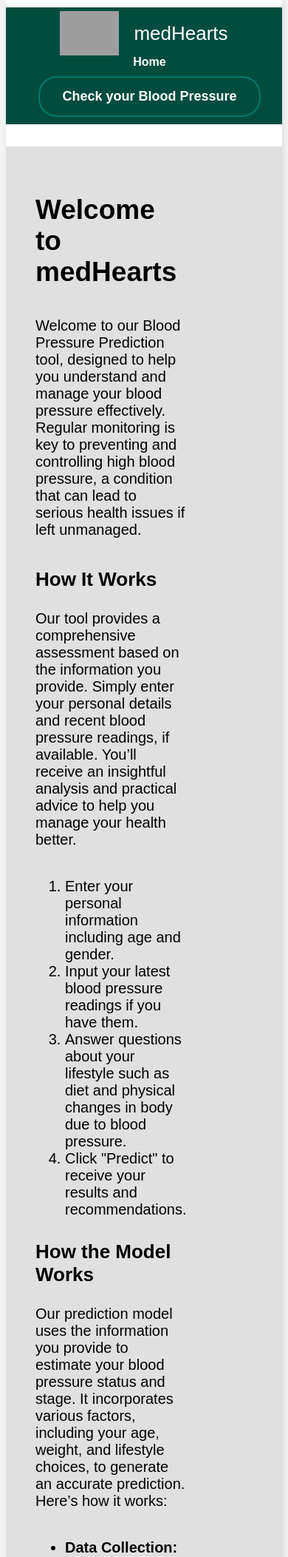
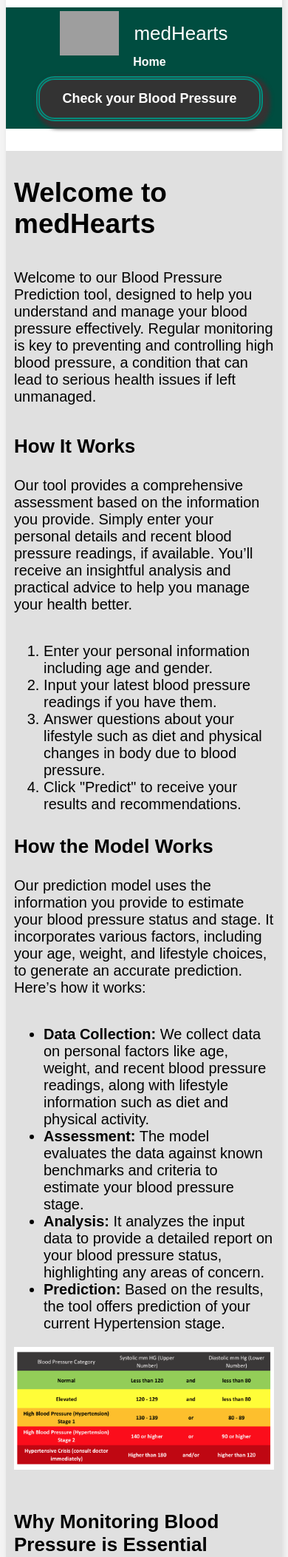
Before and after one commit to Priyanshu-SR/medHearts, a Flask app: page / in a window 390 px wide. Shown: the part 88-2193 px from the top of the page at 74% size. Run offline with Flask 3, Linux system fonts and the light colour scheme; parts of the project's set-up code (start-up, migrations or seed data) failed here and were passed over; grey boxes are pictures that could not be loaded.

Commit message:
index.css

```diff
--- a/Flask/static/css/index.css
+++ b/Flask/static/css/index.css
@@ -77,20 +77,21 @@ body {
 #check {
     padding: 15px 30px;
     border-radius: 25px;
-    border: 2px solid #00796b;
+    border: 5px double #018d7d;
     font-size: 18px;
     font-weight: 700;
     color: #ffffff;
-    background-color: #004d40;
+    background-color: #333333;
     cursor: pointer;
     text-align: center;
     display: inline-block;
     margin-left: 20px;
     transition: 1s ease;
+    box-shadow: 5px 5px 5px 5px #333333;
 }
 
 #check:hover {
-    background-color: #333333;
+    background-color: #026151;
 }
 
 #main {
@@ -118,7 +119,7 @@ body {
     margin-right: 30px;
 }
 
-#main #mleft img{
+#main #mleft img {
     border-bottom: 5px double #333333;
     float: left;
     width: 15%;
@@ -215,58 +216,65 @@ body {
 }
 
 @media (max-width: 1000px) {
-    #mleft{
+    #mleft {
         padding-left: 2px;
         line-height: normal;
     }
-    #mleft img{
+
+    #mleft img {
         display: none;
     }
-    #mleft h2{
+
+    #mleft h2 {
         font-size: 24px;
     }
-    #mleft h3{
+
+    #mleft h3 {
         font-size: 18px;
     }
-    #mleft p{
+
+    #mleft p {
         font-size: 14px;
     }
-    #meft li{
+
+    #meft li {
         padding: 3px;
         font-size: 12px;
     }
 }
-@media (max-width: 800px){
-    #mleft{
+
+@media (max-width: 800px) {
+    #mleft {
         display: none;
     }
 }
+
 @media (max-width: 600px) {
     #mleft {
-        display: none; /* Hide #mleft on smaller screens */
+        display: none;
     }
 
     #mright {
-        width: 100%;   /* Ensure #mright takes up the full width */
+        width: 100%;
         padding: 10px;
-        box-sizing: border-box; /* Include padding in width */
+        box-sizing: border-box;
     }
 
     #main {
-        flex-direction: column; /* Stack #mleft and #mright vertically */
+        flex-direction: column;
         padding: 20px;
     }
 
     #main #mright img {
-        width: 80%;    /* Reduce the width of images in #mright */
+        width: 80%;
         margin: 0 auto 20px;
         float: none;
-        border: none; /* Remove border from images if needed */
+        border: none;
     }
 
     #nav {
-        flex-direction: column; /* Stack nav items vertically */
-        height: auto; /* Adjust height */
+        flex-direction: column;
+        height: auto;
         padding: 10px 0;
     }
 
@@ -276,25 +284,25 @@ body {
     }
 
     #nright a {
-        margin-bottom: 10px; /* Space between Home link and Check button */
-        font-size: 18px; /* Adjust font size for better readability */
+        margin-bottom: 10px;
+        font-size: 18px;
     }
 
     #check {
-        margin-top: 10px; /* Add space above Check button */
-        display: block; /* Center the button */
+        margin-top: 10px;
+        display: block;
         margin-left: auto;
         margin-right: 10px;
     }
 
     #main #mright h1 {
-        font-size: 40px; /* Increase the size of the heading */
-        text-align: left; /* Align text to the left */
+        font-size: 40px;
+        text-align: left;
     }
 
     #footer {
         flex-direction: column;
-        align-items: flex-start; /* Align footer items to the left */
+        align-items: flex-start;
         padding: 20px;
     }
 
@@ -302,7 +310,7 @@ body {
     #fright {
         width: 100%;
         margin-bottom: 20px;
-        text-align: left; /* Align text to the left */
+        text-align: left;
     }
 }
 
@@ -317,32 +325,39 @@ body {
     }
 
     #nright a {
-        margin-bottom: 5px; /* Reduce space between buttons */
-        font-size: 16px; /* Adjust font size for very small screens */
+        margin-bottom: 5px;
+        font-size: 16px;
     }
 
     #check {
-        margin-top: 5px; /* Add less space above Check button */
-        display: block; /* Center the button */
+        margin-top: 5px;
+        display: block;
         margin-left: auto;
         margin-right: auto;
     }
 
     #main {
+        padding: 1px;
+        width: 100%;
+    }
+
+    #main #mright {
         padding: 10px;
+        width: 100%;
+        box-sizing: border-box;
     }
 
     #main #mright img {
-        width: 90%; /* Further reduce image width for very small screens */
+        width: 100%;
     }
 
     #main #mright h1 {
-        font-size: 37px; /* Increase the size of the heading */
+        font-size: 37px;
     }
 
     #footer {
         flex-direction: column;
-        align-items: flex-start; /* Align footer items to the left */
+        align-items: flex-start;
         padding: 20px;
     }
 
@@ -350,6 +365,6 @@ body {
     #fright {
         width: 100%;
         margin-bottom: 20px;
-        text-align: left; /* Align text to the left */
+        text-align: left;
     }
 }
```
